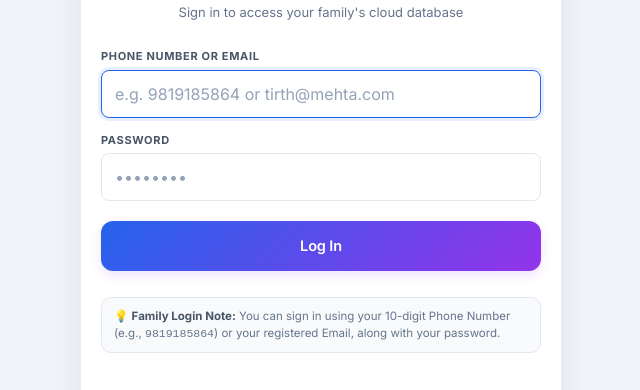
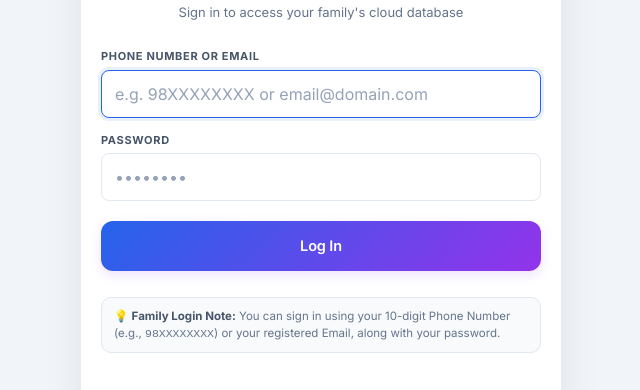
Before and after one commit to tirthmehta09/diamonds-invoice, a React (Vite) app: page / in a window 1280 px wide. Shown: the part 294-684 px from the top of the page, without its empty margins (319-959 px from the left). Built offline with nearby package versions, Linux system fonts and the light colour scheme; no server answers.

Commit message:
chore: sanitize login placeholders and helper text to protect credentials

```diff
--- a/src/pages/Login.jsx
+++ b/src/pages/Login.jsx
@@ -108,7 +108,7 @@ export default function Login() {
               className="field-input"
               value={identifier}
               onChange={(e) => setIdentifier(e.target.value)}
-              placeholder="e.g. 9819185864 or tirth@mehta.com"
+              placeholder="e.g. 98XXXXXXXX or email@domain.com"
               autoFocus
               style={{ fontSize: 15 }}
             />
@@ -159,7 +159,7 @@ export default function Login() {
           color: '#64748b',
           lineHeight: 1.5
         }}>
-          💡 <strong style={{ color: '#475569' }}>Family Login Note:</strong> You can sign in using your 10-digit Phone Number (e.g., <code style={{ fontFamily: 'monospace' }}>9819185864</code>) or your registered Email, along with your password.
+          💡 <strong style={{ color: '#475569' }}>Family Login Note:</strong> You can sign in using your 10-digit Phone Number (e.g., <code style={{ fontFamily: 'monospace' }}>98XXXXXXXX</code>) or your registered Email, along with your password.
         </div>
       </div>
     </div>
```
